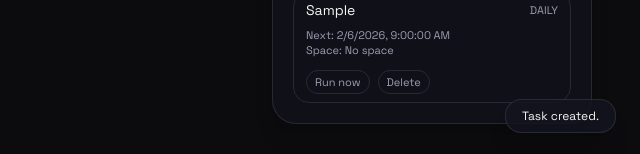
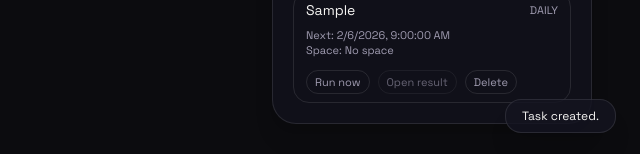
Before and after one commit to sarveshkapre/chat_with_llm, a Next.js app: page / in a window 1280 px wide. Both pictures are taken after typing "Sample", "Sample" into the empty fields and a click on the button "Create task". Shown: the part 2267-2421 px from the top of the page, without its empty margins (640-1280 px from the left). Built offline with nearby package versions, Linux system fonts and the light colour scheme.

Commit message:
feat(tasks): add links to latest task run thread

```diff
--- a/src/components/chat-app.tsx
+++ b/src/components/chat-app.tsx
@@ -809,7 +809,7 @@ export default function ChatApp() {
         throw new Error(data.error ?? "Request failed");
       }
 
-      handleStreamDone(data);
+      handleStreamDone(data, { forceSave: true });
     } catch (err) {
       setError(err instanceof Error ? err.message : "Unknown error");
     } finally {
@@ -817,7 +817,10 @@ export default function ChatApp() {
     }
   }
 
-  function handleStreamDone(data: AnswerResponse) {
+  function handleStreamDone(
+    data: AnswerResponse,
+    options?: { forceSave?: boolean }
+  ) {
     const thread: Thread = {
       ...data,
       feedback: null,
@@ -832,7 +835,7 @@ export default function ChatApp() {
     };
     setCurrent(thread);
     setShowDetails(false);
-    if (!incognito) {
+    if (!incognito || options?.forceSave) {
       setThreads((prev) => [thread, ...prev].slice(0, 30));
     }
     setQuestion("");
@@ -2128,6 +2131,7 @@ ${answer.citations
       createdAt: createdAt.toISOString(),
       nextRun: nextRun.toISOString(),
       lastRun: null,
+      lastThreadId: null,
       dayOfWeek,
       dayOfMonth,
       monthOfYear,
@@ -2197,6 +2201,7 @@ ${answer.citations
                 ...item,
                 lastRun: now.toISOString(),
                 nextRun: nextRun.toISOString(),
+                lastThreadId: data.id,
               }
             : item
         )
@@ -2211,6 +2216,21 @@ ${answer.citations
 
   function deleteTask(id: string) {
     setTasks((prev) => prev.filter((task) => task.id !== id));
+  }
+
+  function openTaskResult(task: Task) {
+    if (!task.lastThreadId) {
+      setNotice("No result thread yet.");
+      return;
+    }
+    const thread = threads.find((item) => item.id === task.lastThreadId);
+    if (!thread) {
+      setNotice("Last result thread was not found in local history.");
+      return;
+    }
+    setCurrent(thread);
+    setUseThreadContext(true);
+    setNotice("Opened last task result.");
   }
 
   const displayAnswer = loading && streamingEnabled ? liveAnswer : current?.answer;
@@ -4135,6 +4155,13 @@ ${answer.citations
                             : "Run now"}
                       </button>
                       <button
+                        onClick={() => openTaskResult(task)}
+                        disabled={!task.lastThreadId}
+                        className="rounded-full border border-white/10 px-2 py-1 text-[11px] disabled:cursor-not-allowed disabled:opacity-60"
+                      >
+                        Open result
+                      </button>
+                      <button
                         onClick={() => deleteTask(task.id)}
                         className="rounded-full border border-white/10 px-2 py-1 text-[11px]"
                       >
--- a/src/lib/types/task.ts
+++ b/src/lib/types/task.ts
@@ -19,6 +19,7 @@ export type Task = {
   createdAt: string;
   nextRun: string;
   lastRun?: string | null;
+  lastThreadId?: string | null;
   dayOfWeek?: number | null;
   dayOfMonth?: number | null;
   monthOfYear?: number | null;
```
Also changed, not shown: 1 other file (tests, documents, lock files or other folders).
